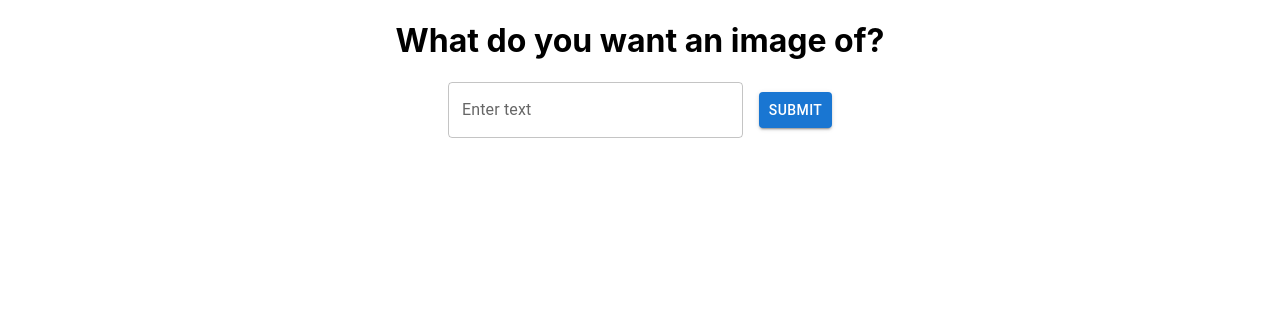
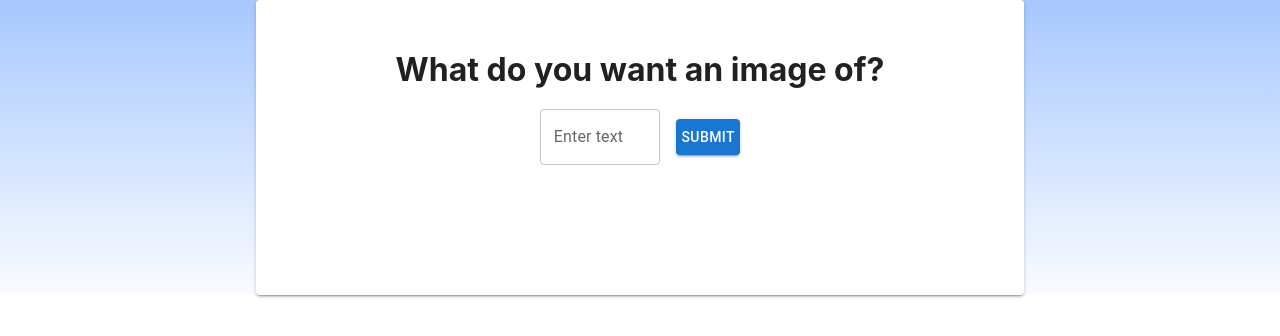
Before and after one commit to saakethkoka/Hackai-Frontend, a React (Create React App) app: page / in a window 1280 px wide. Shown: the top 336 px of the page. Built offline with nearby package versions, Linux system fonts and the light colour scheme.

Commit message:
made it look better but still bad

```diff
--- a/src/App.css
+++ b/src/App.css
@@ -36,3 +36,9 @@
     transform: rotate(360deg);
   }
 }
+
+*{
+  margin: 0;
+  padding: 0;
+  box-sizing: border-box;
+ }
--- a/src/components/ImageOutput.jsx
+++ b/src/components/ImageOutput.jsx
@@ -1,6 +1,6 @@
 export const ImageOutput = ({ imageURL = "" }) => {
     return (
-        <div style={{ textAlign: "center" }}>
+        <div style={{ textAlign: "center", marginTop: "40px", marginBottom: "40px" }}>
             {imageURL && <img src={imageURL} alt="" style={{ display: "inline-block" }} />}
         </div>
     );
--- a/src/components/Question.jsx
+++ b/src/components/Question.jsx
@@ -74,6 +74,7 @@ const Question = ({
             label="Other"
             style={{ margin: '8px' }}
           />
+          {otherChecked ? (
             <TextField
               multiline={false}
               rows={1}
@@ -83,6 +84,7 @@ const Question = ({
               style={{ margin: '8px' }}
               fullWidth
             />
+          ) : null}
         </RadioGroup>
       </FormControl>
     </div>
--- a/src/mainPage/mainPage.jsx
+++ b/src/mainPage/mainPage.jsx
@@ -1,6 +1,7 @@
 import { useEffect, useState } from "react";
-import {ImageOutput, InitialPromptBox, QuestionsAndAnswerBox} from "../components";
-import {questionsAPI, imageAPI} from "../api/UserApi";
+import { ImageOutput, InitialPromptBox, QuestionsAndAnswerBox } from "../components";
+import { questionsAPI, imageAPI } from "../api/UserApi";
+import { Paper } from "@mui/material";
 
 export const MainPage = () => {
   const [questions, setQuestions] = useState([]);
@@ -26,10 +27,15 @@ export const MainPage = () => {
     });
   };
 
+  const backgroundStyle = {
+    background: "linear-gradient(to bottom, #a6c8ff, #fafcff)",
+  };
+
   return (
-    <>
-      <div style={{textAlign: "center"}}>
-        <h1>What do you want an image of?</h1>
+    <div style={backgroundStyle}>
+      <Paper elevation={2} style={{ margin: "auto", padding: "50px", width: "60%"}}>
+        <div style={{ textAlign: "center", paddingBottom: "40px" }}>
+          <h1 style={{ paddingBottom: "20px" }}>What do you want an image of?</h1>
           <InitialPromptBox onTextSubmit={handleTextSubmit} />
           {submittedText && (
             <div>
@@ -38,8 +44,18 @@ export const MainPage = () => {
             </div>
           )}
         </div>
-      {questions.length > 0 ? <QuestionsAndAnswerBox questions={questions} setResponses={setResponses} responses={responses} handleSubmit={handleSubmit} /> : <h1></h1>}
-      <ImageOutput imageURL={image}/>
-    </>
+        {questions.length > 0 ? (
+          <QuestionsAndAnswerBox
+            questions={questions}
+            setResponses={setResponses}
+            responses={responses}
+            handleSubmit={handleSubmit}
+          />
+        ) : (
+          <h1></h1>
+        )}
+        <ImageOutput imageURL={image} />
+      </Paper>
+    </div>
   );
-}
+};
```
Lines whose indentation alone changed are shown as unchanged.
